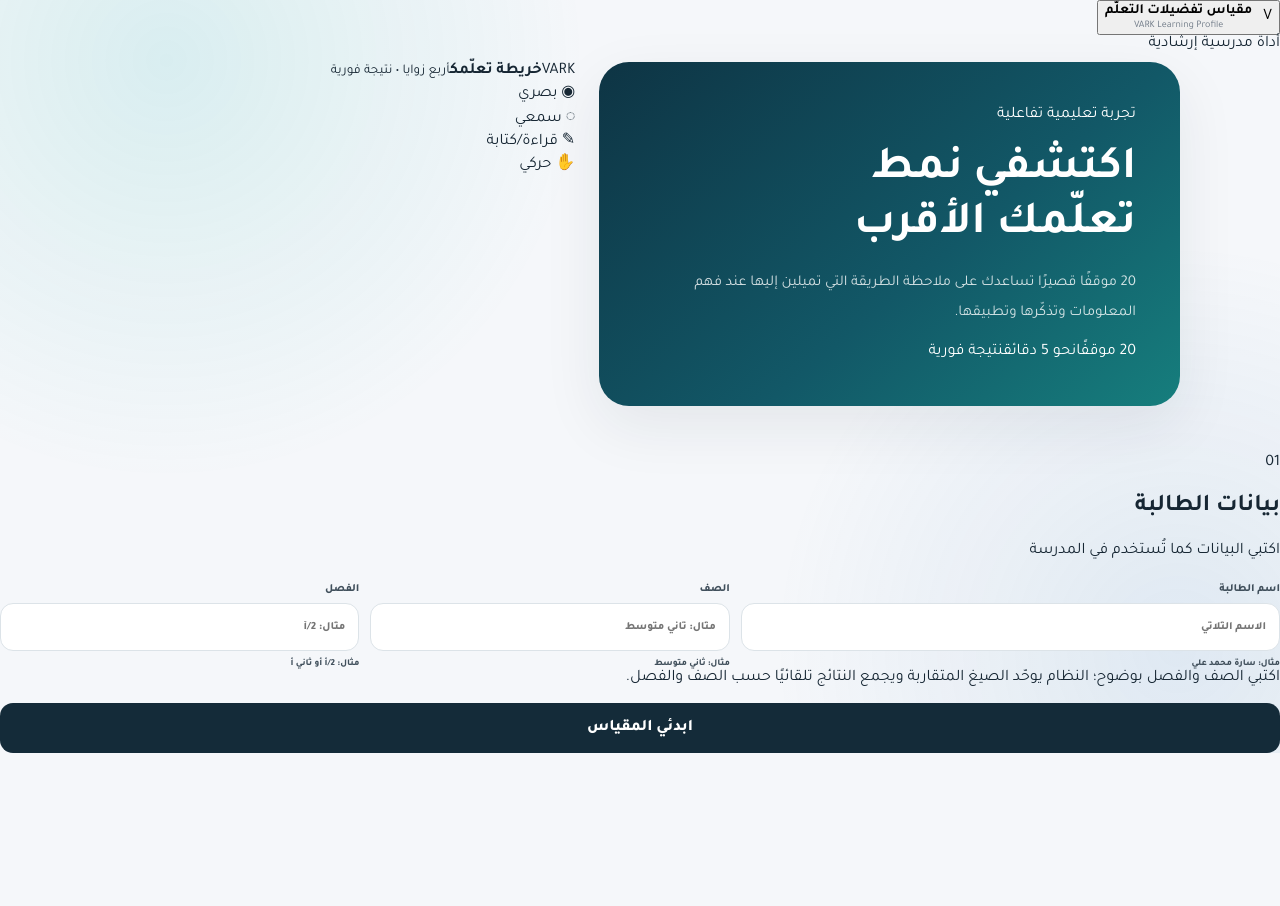
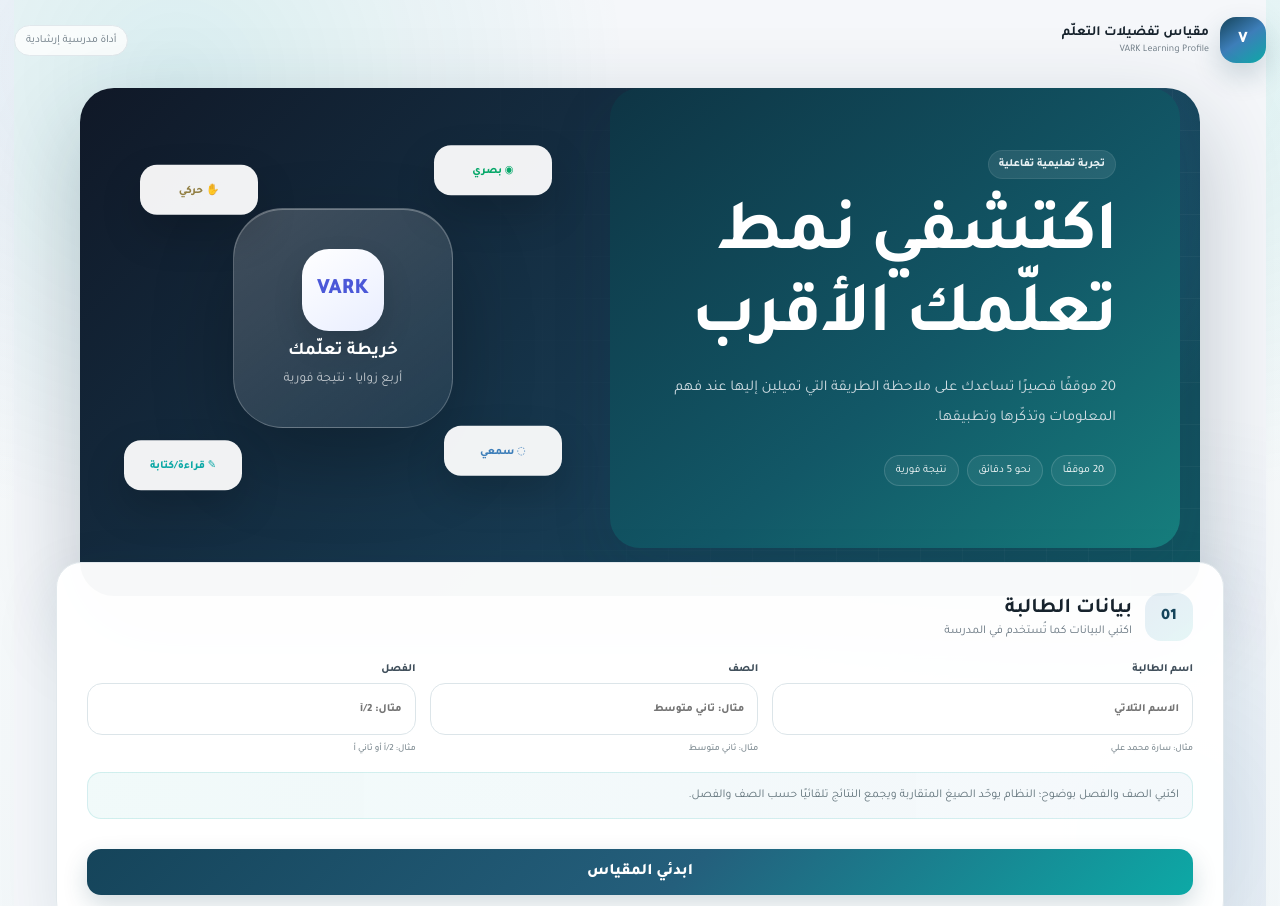
Before and after one commit to anas8273/vark-learning-styles, a website: page public/index.html in a window 1280 px wide. Shown: the top 906 px of the page. Before the commit the page ends 800 px from the top, so only its background shows below. Drawn offline with nearby package versions, Linux system fonts and the light colour scheme; no server answers.

Commit message:
Enable production UI stylesheet

```diff
--- a/public/index.html
+++ b/public/index.html
@@ -9,6 +9,7 @@
   <link rel="preconnect" href="https://fonts.gstatic.com" crossorigin>
   <link href="https://fonts.googleapis.com/css2?family=Tajawal:wght@400;500;600;700;800;900&display=swap" rel="stylesheet">
   <link rel="stylesheet" href="./styles.css" />
+  <link rel="stylesheet" href="./production.css" />
   <script defer src="https://cdnjs.cloudflare.com/ajax/libs/html2canvas/1.4.1/html2canvas.min.js"></script>
   <script defer src="https://cdnjs.cloudflare.com/ajax/libs/jspdf/2.5.1/jspdf.umd.min.js"></script>
   <script defer src="./core.js"></script>
```
